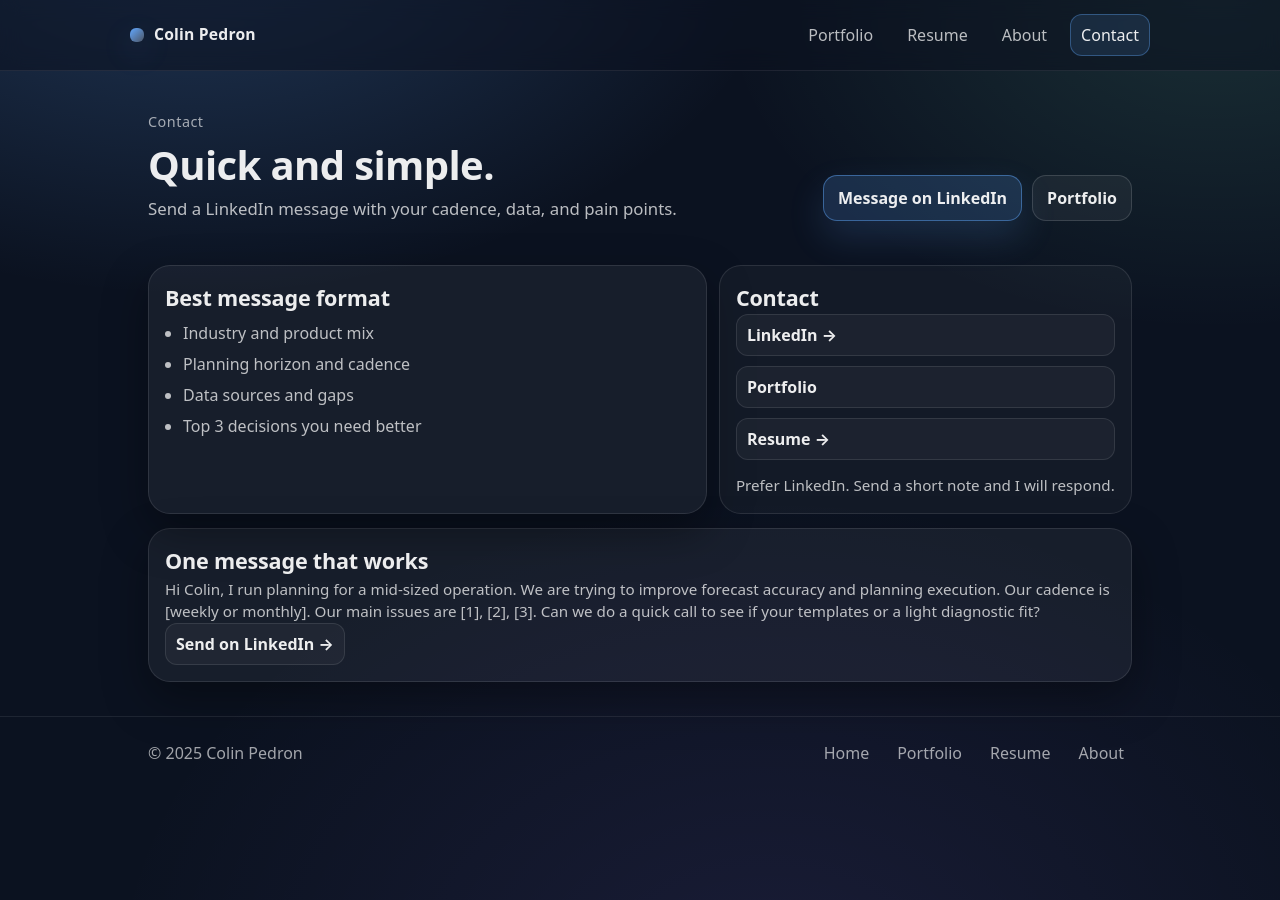
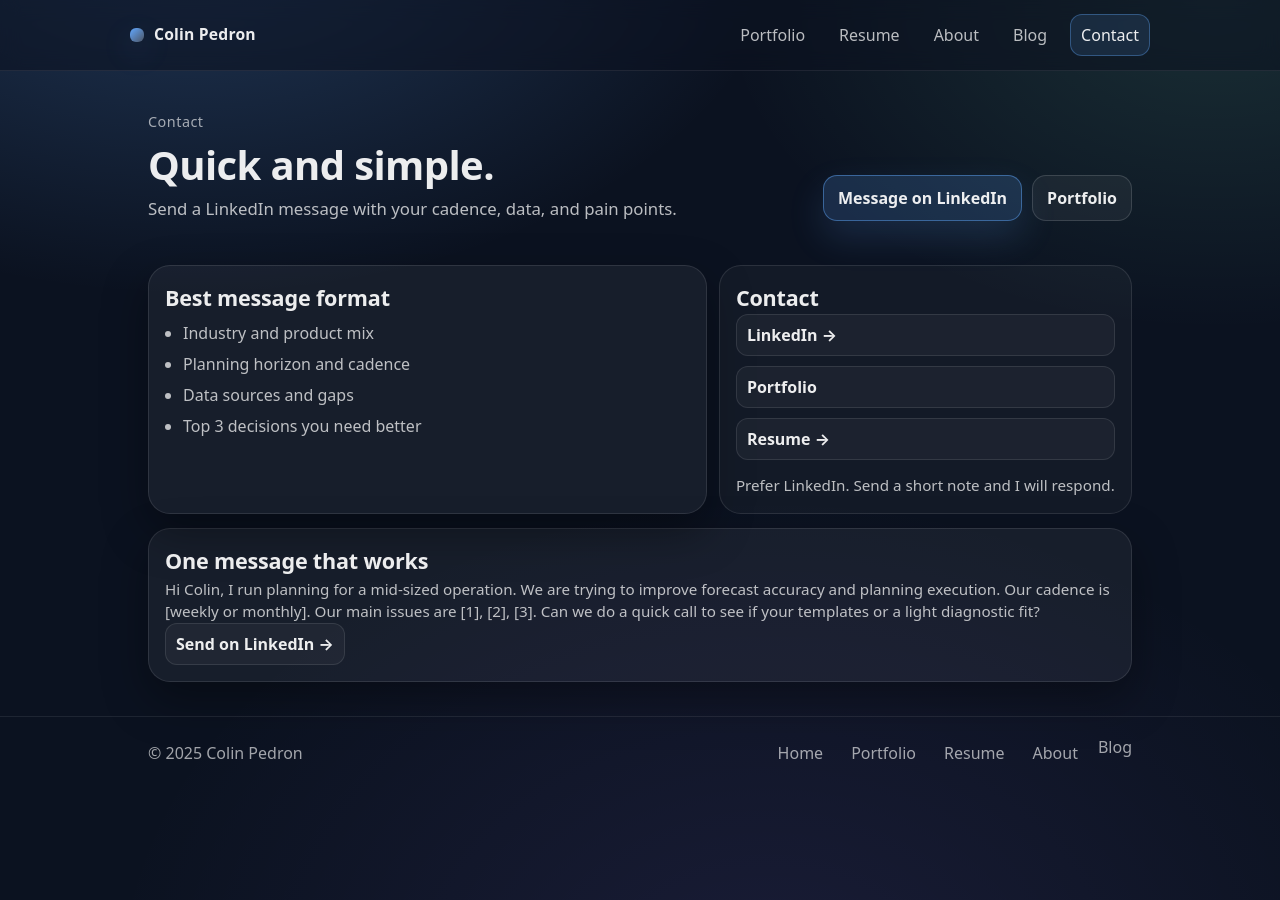
Before and after one commit to cpedron50-novaspear/colinpedron-site, a Jekyll site: the page contact.html, which Jekyll copies as it is, in a window 1280 px wide. Built offline with Jekyll 4.4.1, drawn with Linux system fonts in a browser that asks for light colours.

Commit message:
Update contact.html

```diff
--- a/contact.html
+++ b/contact.html
@@ -38,6 +38,7 @@
           <a href="portfolio.html">Portfolio</a>
           <a href="resume.html">Resume</a>
           <a href="about.html">About</a>
+          <a href="blog.html">Blog</a>
           <a class="active nav-cta" href="contact.html" aria-current="page">Contact</a>
         </nav>
       </div>
@@ -127,7 +128,8 @@
           <a href="index.html">Home</a>
           <a href="portfolio.html">Portfolio</a>
           <a href="resume.html">Resume</a>
-          <a href="about.html">About</a>
+          <a href="about.html">About</a
+          <a href="blog.html">Blog</a>
         </div>
       </div>
     </footer>
```
